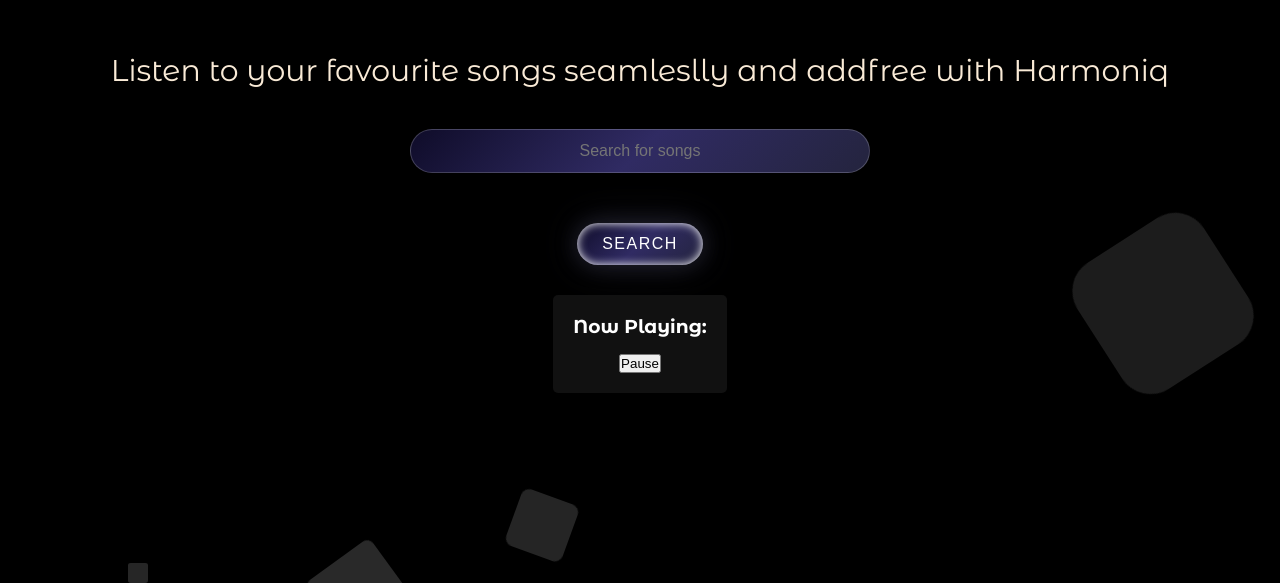
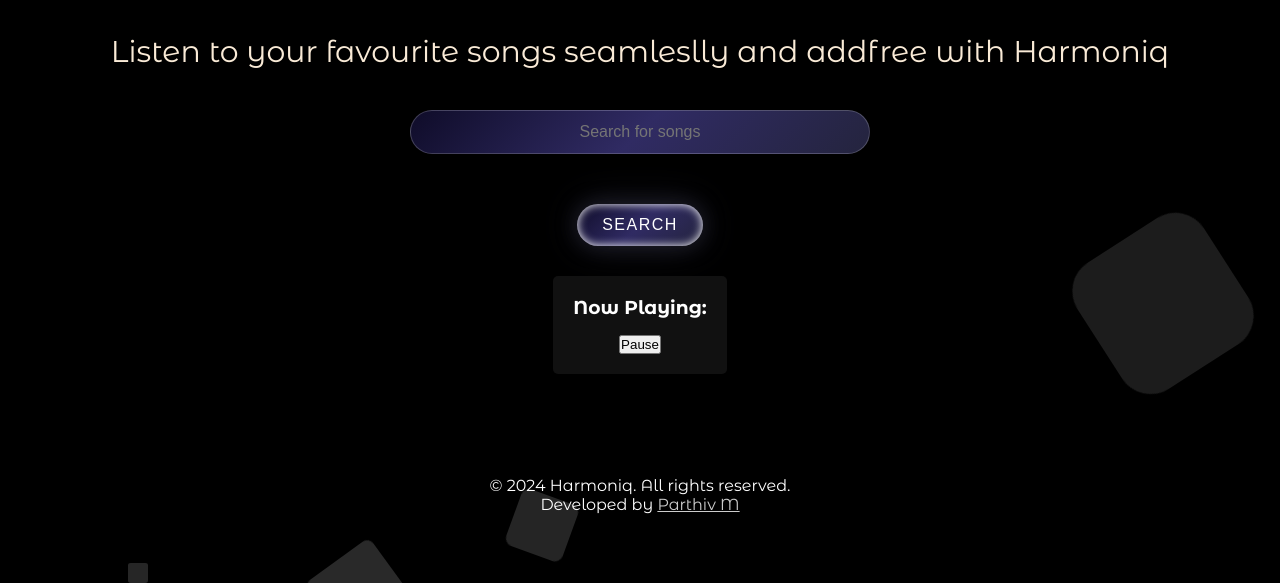
Before and after one commit to kannan2004-cre/Harmoniq, a plain HTML site: page index.html in a window 1280 px wide. Shown: the part 217-800 px from the top of the page. Drawn offline with Linux system fonts and the light colour scheme.

Commit message:
update 25/8/24

```diff
--- a/index.html
+++ b/index.html
@@ -49,6 +49,10 @@
   <div id="song" class="song-container"></div>
   <script src="script.js"></script>
   <script src="https://www.youtube.com/iframe_api"></script>
+  <footer>
+    <p>© 2024 Harmoniq. All rights reserved.</p>
+    <p>Developed by <a href="https://github.com/kannan2004-cre/Harmoniq">Parthiv M</a></p>
+</footer>
 </body>
 
 </html>
--- a/style.css
+++ b/style.css
@@ -360,3 +360,10 @@ body {
       padding: 15px;
   }
 }
+ footer a{
+  color:#ccc;
+ }
+
+ footer a:hover{
+  color:#fff;
+ }
```
